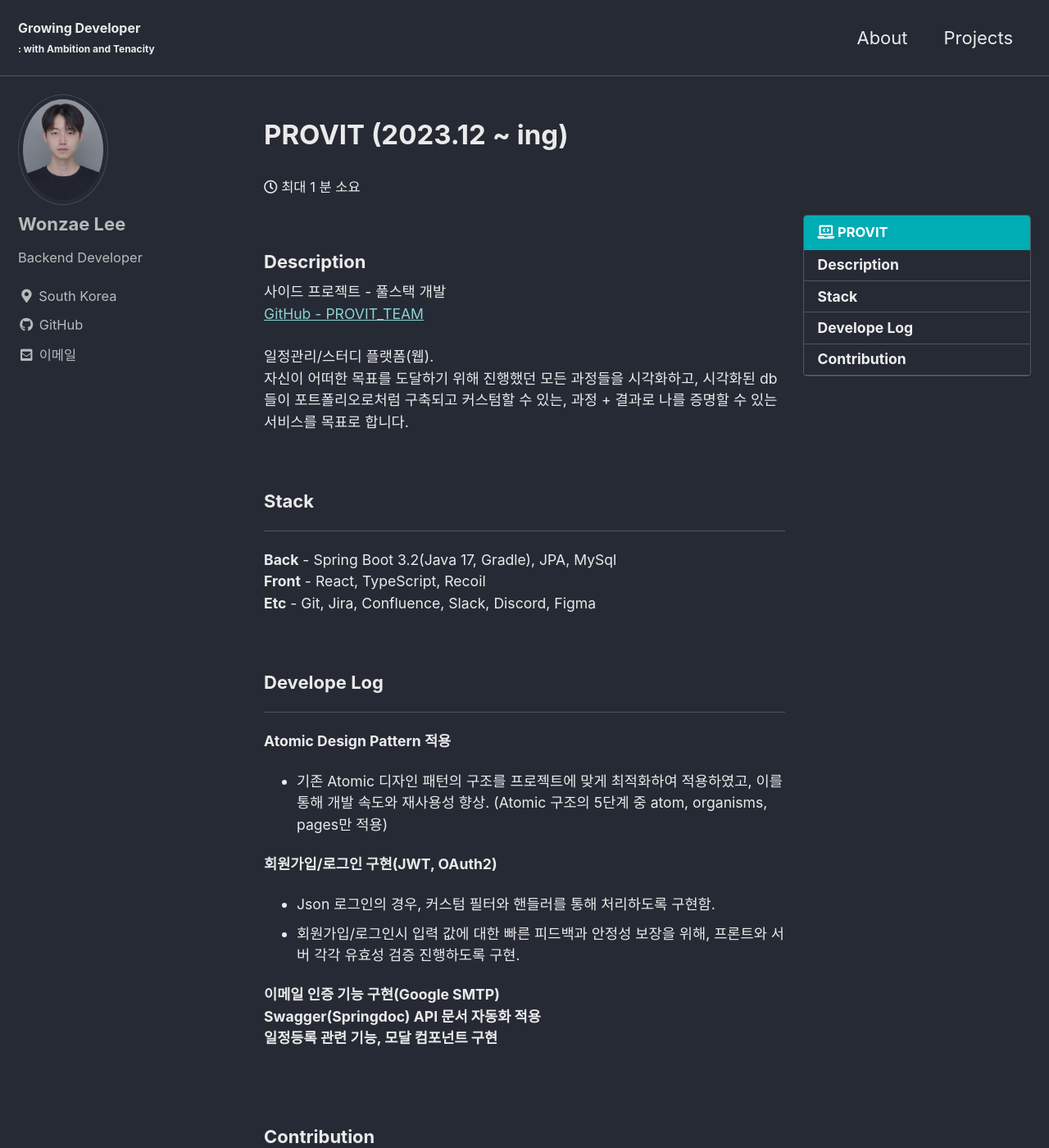
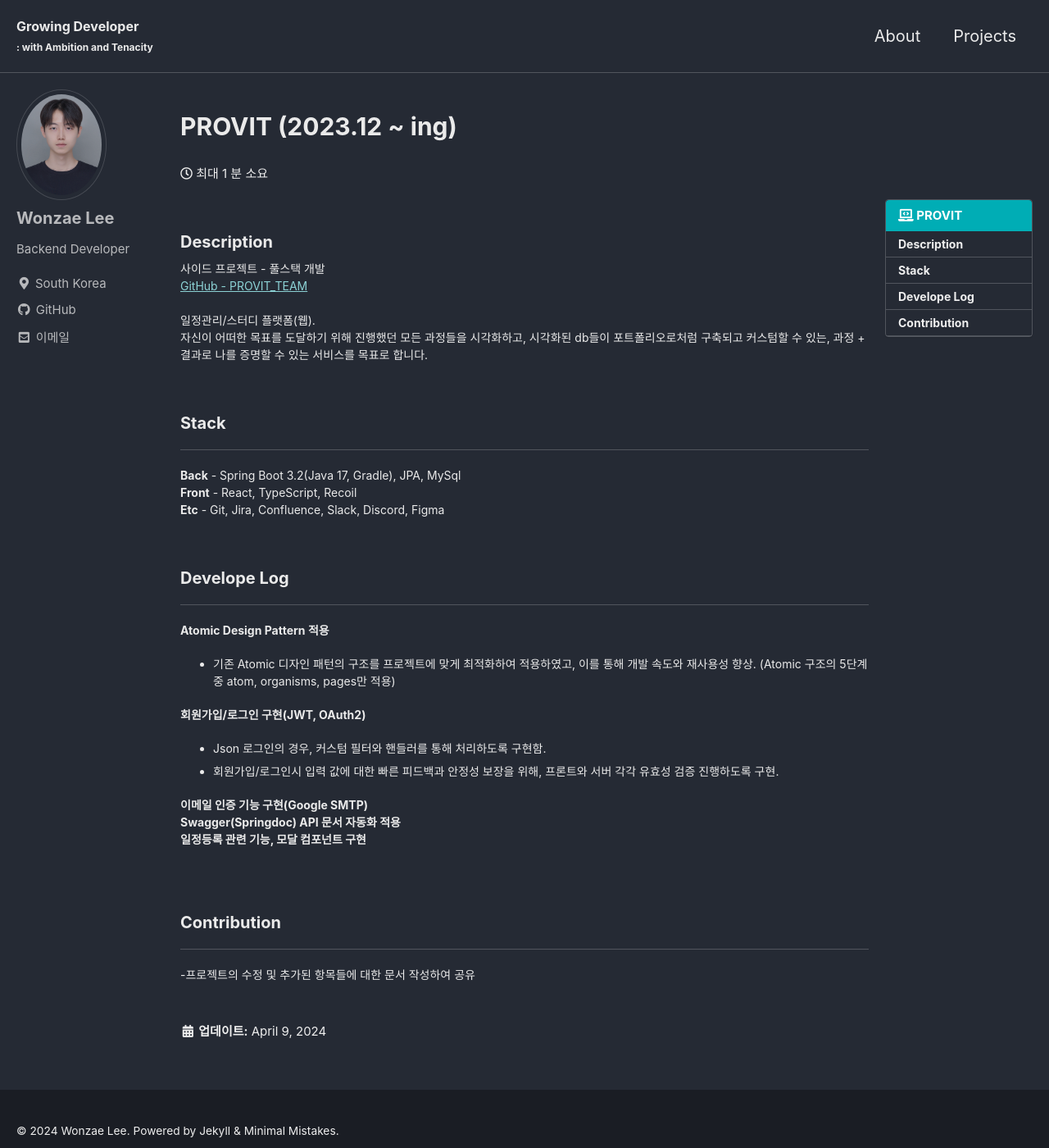
Before and after one commit to one-zeze/one-zeze.github.io, a Jekyll site: the page built from _posts/projects/2024-04-09-provit.md, in a window 1280 px wide and 1400 px high. Shown: the whole window at 82% size. Built offline with Jekyll 4.4.1, drawn with Linux system fonts in a browser that asks for light colours; cached includes are drawn as plain includes.

Commit message:
Update scss var

```diff
--- a/_sass/minimal-mistakes/_page.scss
+++ b/_sass/minimal-mistakes/_page.scss
@@ -118,7 +118,7 @@ body {
   p,
   li,
   dl {
-    font-size: 0.8em;
+    font-size: 0.7em;
   }
 
   /* paragraph indents */
@@ -154,7 +154,7 @@ body {
     &::before,
     &::after {
       letter-spacing: -0.2em;
-      content: '\00a0'; /* non-breaking space*/
+      content: "\00a0"; /* non-breaking space*/
     }
   }
 
@@ -324,7 +324,7 @@ body {
 }
 
 .page__meta-sep::before {
-  content: '\2022';
+  content: "\2022";
   padding-left: 0.5em;
   padding-right: 0.5em;
 }
--- a/_sass/minimal-mistakes/_variables.scss
+++ b/_sass/minimal-mistakes/_variables.scss
@@ -148,7 +148,7 @@ $small: 600px !default;
 $medium: 768px !default;
 $medium-wide: 900px !default;
 $large: 1024px !default;
-$x-large: 1280px !default;
+$x-large: 1380px !default;
 $max-width: $x-large !default;
 
 /*
```
